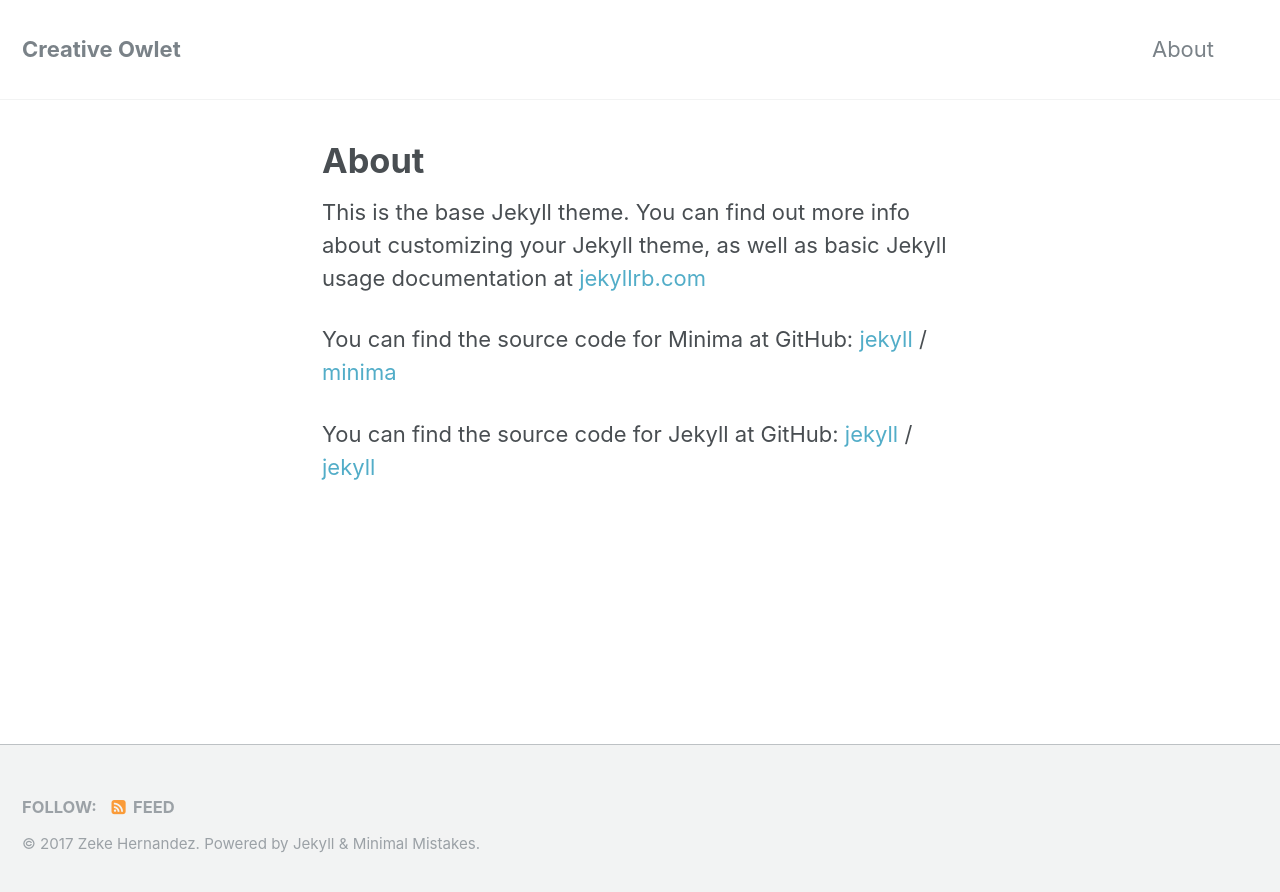
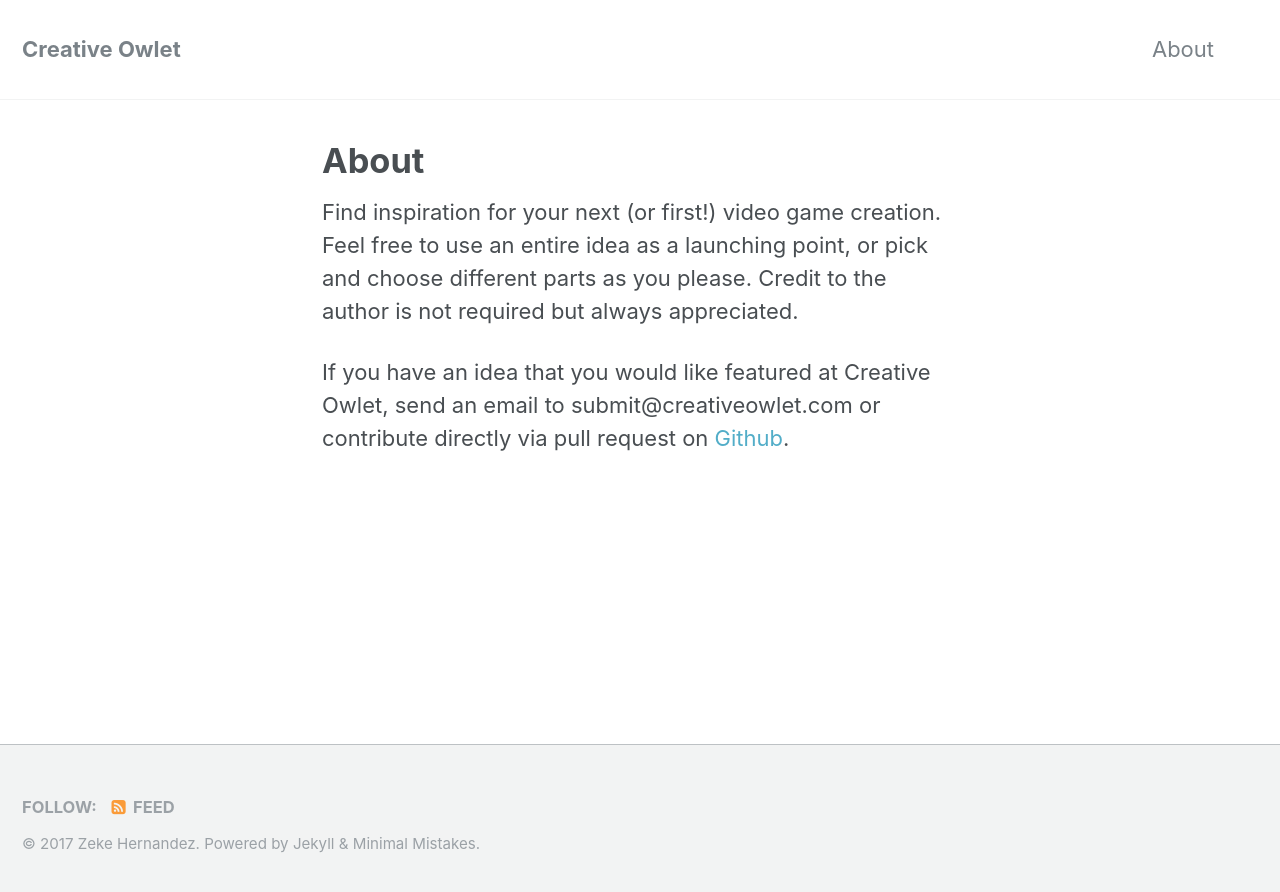
Before and after one commit to zekehernandez/creativeowlet, a Jekyll site: the page built from about.md, in a window 1280 px wide. Shown: the top 892 px of the page. Built offline with Jekyll 4.4.1, drawn with Linux system fonts in a browser that asks for light colours.

Commit message:
add first real post

```diff
--- a/_config.yml
+++ b/_config.yml
@@ -10,7 +10,7 @@ locale                   : "en"
 title                    : "Creative Owlet"
 title_separator          : "-"
 name                     : "Zeke Hernandez"
-description              : "a work in progress"
+description              : "video game inspiration"
 url                      : "http://creativeowlet.com" # the base hostname & protocol for your site e.g. "https://mmistakes.github.io"
 baseurl                  : # the subpath of your site, e.g. "/blog"
 repository               : "zekehernandez/creativeowlet" # GitHub username/repo-name e.g. "mmistakes/minimal-mistakes"
@@ -79,9 +79,9 @@ analytics:
 author:
   name             : "Zeke Hernandez"
   avatar           : # path of avatar image, e.g. "/assets/images/bio-photo.jpg"
-  bio              : "I am an amazing person."
+  bio              : "Software Engineer"
   location         : "Somewhere"
-  email            : admin@creativeowlet.com
+  email            : zeke@creativeowlet.com
   uri              :
   bitbucket        :
   codepen          :
--- a/about.md
+++ b/about.md
@@ -4,15 +4,9 @@ title: About
 permalink: /about/
 ---
 
-This is the base Jekyll theme. You can find out more info about customizing your Jekyll theme, as well as basic Jekyll usage documentation at [jekyllrb.com](https://jekyllrb.com/)
+Find inspiration for your next (or first!) video game creation. Feel free to use
+an entire idea as a launching point, or pick and choose different parts as you please.
+Credit to the author is not required but always appreciated.
 
-You can find the source code for Minima at GitHub:
-[jekyll][jekyll-organization] /
-[minima](https://github.com/jekyll/minima)
-
-You can find the source code for Jekyll at GitHub:
-[jekyll][jekyll-organization] /
-[jekyll](https://github.com/jekyll/jekyll)
-
-
-[jekyll-organization]: https://github.com/jekyll
+If you have an idea that you would like featured at Creative Owlet, send an email
+to submit@creativeowlet.com or contribute directly via pull request on [Github](https://github.com/zekehernandez/creativeowlet).
```
Also changed, not shown: _posts/2017-09-08-welcome-to-jekyll.markdown (deleted, +0 -16 lines), _posts/2017-09-22-sword-and-gauntlet.markdown (added, +57 -0 lines).
